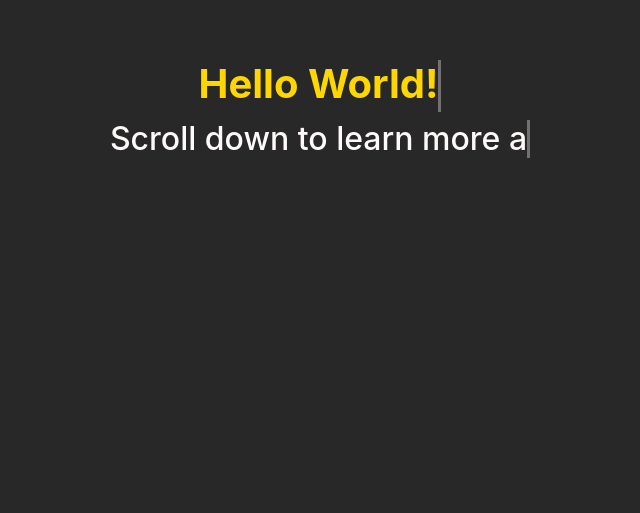
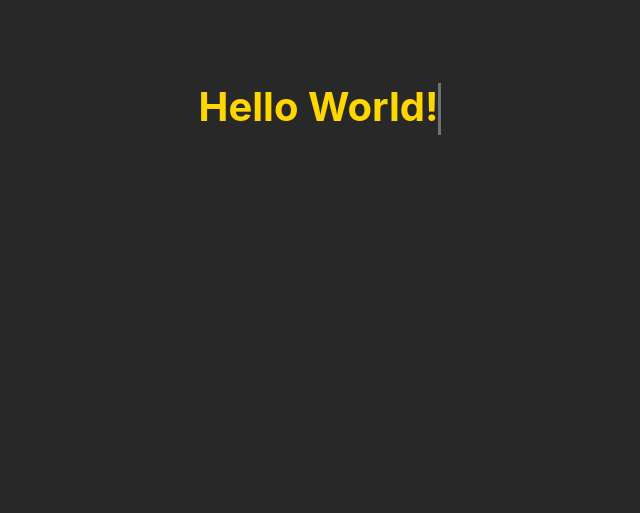
Before and after one commit to Adonis-Stavridis/adonis-stavridis.github.io, a React (Create React App) app: page / in a window 1280 px wide. Shown: the part 287-800 px from the top of the page, without its empty margins (320-960 px from the left). Built offline with nearby package versions, Linux system fonts and the light colour scheme.

Commit message:
Revert "small updt to home"
This reverts commit 056b421c675174f6925fade0ea899bc822044b4c.

```diff
--- a/src/components/Pages/Home.tsx
+++ b/src/components/Pages/Home.tsx
@@ -10,7 +10,6 @@
         <div className="Home" id="Home">
           <div className="homeContent">
             <h1>{/*Hello There!*/}</h1>
-            <h2>{/*Scroll down to learn more about myself!*/}</h2>
           </div>
         </div>
       </Page>
--- a/src/css/Home.scss
+++ b/src/css/Home.scss
@@ -8,40 +8,22 @@
     border-right: solid 3px snow;
     white-space: nowrap;
     overflow: hidden;
-    animation: cursor 750ms steps(29, end) infinite;
+    animation: animated-cursor 750ms steps(29, end) infinite;
 
     &:after {
       content: "";
       width: 100%;
       height: 100%;
       animation:
-        text-box 2s steps(29, end) 1s 1 normal both;
-      animation: hello-there 2s linear 1;
+        animated-text 2s steps(29, end) 1s 1 normal both;
+      animation: abomination1 2s linear 1;
       animation-fill-mode: forwards;
-    }
-  }
-
-  h2 {
-    border-right: solid 3px snow;
-    white-space: nowrap;
-    overflow: hidden;
-    animation: cursor 750ms steps(29, end) infinite;
-
-    &:after {
-      content: "";
-      width: 100%;
-      height: 100%;
-      animation:
-        text-box 2s steps(29, end) 1s 1 normal both;
-      animation: scroll-down 4s linear 1;
-      animation-fill-mode: forwards;
-      animation-delay: 2.5s;
     }
   }
 
 }
 
-@keyframes text-box {
+@keyframes animated-text {
   from {
     width: 0;
   }
@@ -51,7 +33,7 @@
   }
 }
 
-@keyframes cursor {
+@keyframes animated-cursor {
   from {
     border-right-color: snow;
   }
@@ -61,7 +43,7 @@
   }
 }
 
-@keyframes hello-there {
+@keyframes abomination1 {
   0% {
     content: "H";
   }
@@ -106,165 +88,3 @@
     content: "Hello World!";
   }
 }
-
-@keyframes scroll-down {
-  0% {
-    content: "S";
-  }
-
-  2% {
-    content: "Sc";
-  }
-
-  5% {
-    content: "Scr";
-  }
-
-  7% {
-    content: "Scro";
-  }
-
-  10% {
-    content: "Scrol";
-  }
-
-  12% {
-    content: "Scroll";
-  }
-
-  15% {
-    content: "Scroll ";
-  }
-
-  17% {
-    content: "Scroll d";
-  }
-
-  20% {
-    content: "Scroll do";
-  }
-
-  22% {
-    content: "Scroll dow";
-  }
-
-  25% {
-    content: "Scroll down";
-  }
-
-  27% {
-    content: "Scroll down ";
-  }
-
-  30% {
-    content: "Scroll down t";
-  }
-
-  30% {
-    content: "Scroll down to";
-  }
-
-  32% {
-    content: "Scroll down to ";
-  }
-
-  35% {
-    content: "Scroll down to l";
-  }
-
-  37% {
-    content: "Scroll down to le";
-  }
-
-  40% {
-    content: "Scroll down to lea";
-  }
-
-  42% {
-    content: "Scroll down to lear";
-  }
-
-  45% {
-    content: "Scroll down to learn";
-  }
-
-  47% {
-    content: "Scroll down to learn ";
-  }
-
-  50% {
-    content: "Scroll down to learn m";
-  }
-
-  52% {
-    content: "Scroll down to learn mo";
-  }
-
-  55% {
-    content: "Scroll down to learn mor";
-  }
-
-  57% {
-    content: "Scroll down to learn more";
-  }
-
-  60% {
-    content: "Scroll down to learn more ";
-  }
-
-  62% {
-    content: "Scroll down to learn more a";
-  }
-
-  65% {
-    content: "Scroll down to learn more ab";
-  }
-
-  67% {
-    content: "Scroll down to learn more abo";
-  }
-
-  70% {
-    content: "Scroll down to learn more abou";
-  }
-
-  72% {
-    content: "Scroll down to learn more about";
-  }
-
-  75% {
-    content: "Scroll down to learn more about ";
-  }
-
-  77% {
-    content: "Scroll down to learn more about m";
-  }
-
-  80% {
-    content: "Scroll down to learn more about my";
-  }
-
-  82% {
-    content: "Scroll down to learn more about mys";
-  }
-
-  85% {
-    content: "Scroll down to learn more about myse";
-  }
-
-  87% {
-    content: "Scroll down to learn more about mysel";
-  }
-
-  90% {
-    content: "Scroll down to learn more about myself";
-  }
-
-  92% {
-    content: "Scroll down to learn more about myself!";
-  }
-
-  100% {
-    content: "Scroll down to learn more about myself!";
-  }
-}
```
